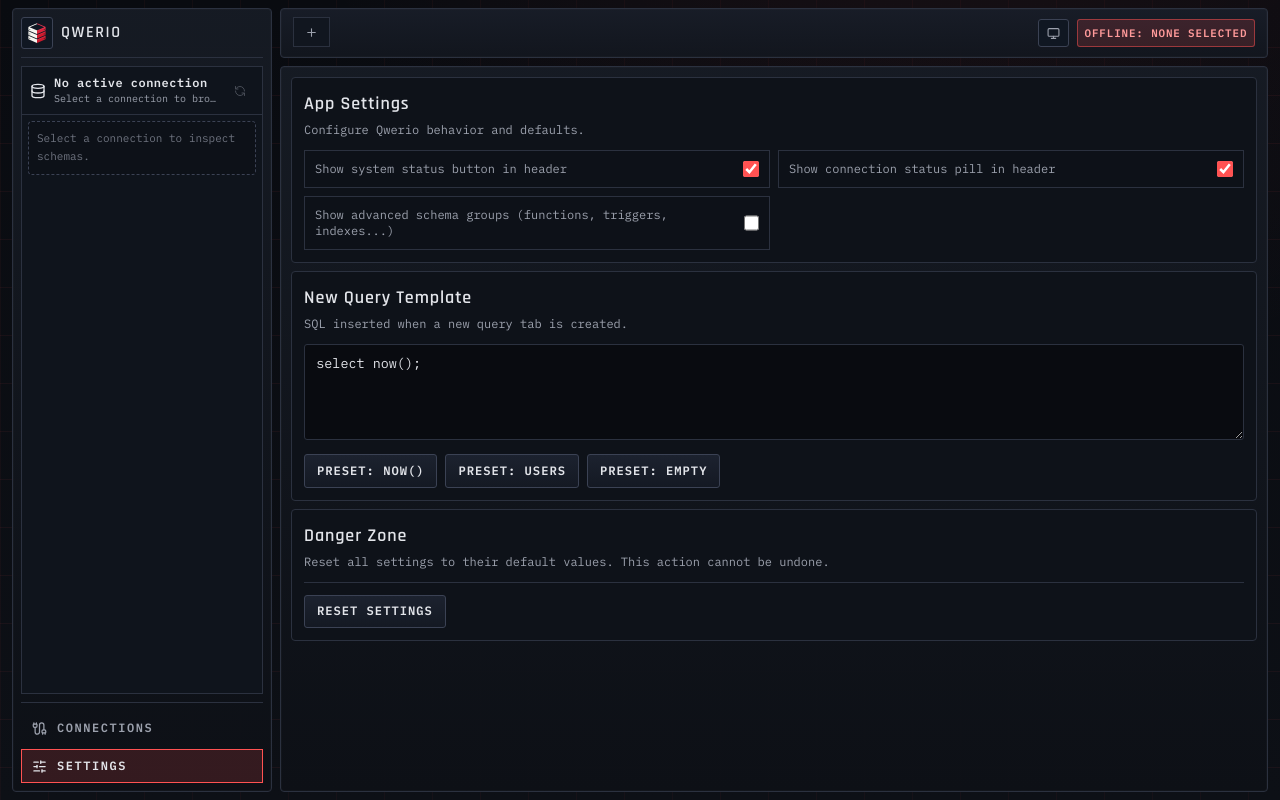
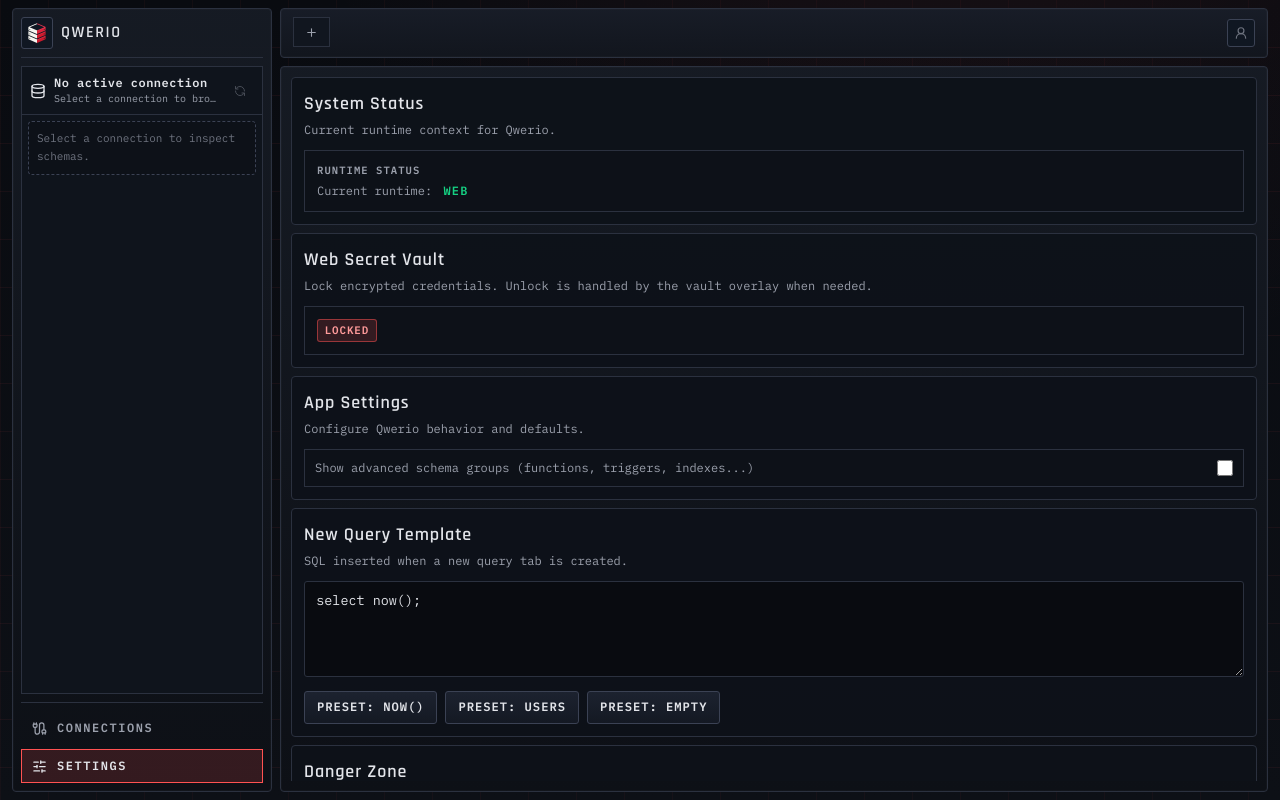
Before and after one commit to qwerio-app/qwerio, a Vue app: page /settings in a window 1280 px wide. Built offline with nearby package versions, Linux system fonts and the light colour scheme; what @tanstack/vue-query, ag-grid-community would draw is missing.

Commit message:
Rework app layout to support user login

```diff
--- a/src/components/layout/AppHeader.vue
+++ b/src/components/layout/AppHeader.vue
@@ -1,36 +1,21 @@
 <script setup lang="ts">
-import { computed, onBeforeUnmount, onMounted, ref, watch } from "vue";
+import { ref, watch } from "vue";
 import { getCurrentWindow } from "@tauri-apps/api/window";
-import { Minus, Monitor, Plus, Square, X } from "lucide-vue-next";
+import { Minus, Plus, Square, UserRound, X } from "lucide-vue-next";
 import { useRoute, useRouter } from "vue-router";
 import { getRuntimeMode } from "../../core/query-engine-service";
-import { useAppSettingsStore } from "../../stores/app-settings";
 import { useAppTabsStore, type AppTab } from "../../stores/app-tabs";
-import { useConnectionsStore } from "../../stores/connections";
 import { useWorkbenchStore } from "../../stores/workbench";
-import AppStatusView from "../../views/AppStatusView.vue";
 
 const route = useRoute();
 const router = useRouter();
-const appSettingsStore = useAppSettingsStore();
 const appTabsStore = useAppTabsStore();
-const connectionsStore = useConnectionsStore();
 const workbenchStore = useWorkbenchStore();
 
 const runtimeMode = getRuntimeMode();
 const isDesktopRuntime = runtimeMode === "desktop";
 const desktopWindow = isDesktopRuntime ? getCurrentWindow() : null;
-
-const activeConnectionLabel = computed(() => {
-  return connectionsStore.activeProfile?.name ?? "none selected";
-});
-
-const activeConnectionState = computed(() =>
-  Boolean(connectionsStore.activeProfile),
-);
-
-const isSystemStatusOpen = ref(false);
-const systemStatusMenuRef = ref<HTMLElement | null>(null);
+const userAvatarUrl = ref<string | null>(null);
 
 function toQueryRoutePath(queryTabId: string): string {
   return `/query/${queryTabId}`;
@@ -142,41 +127,7 @@ async function closeWindow(): Promise<void> {
   await desktopWindow.close();
 }
 
-function toggleSystemStatusMenu(): void {
-  isSystemStatusOpen.value = !isSystemStatusOpen.value;
-}
-
-function closeSystemStatusMenu(): void {
-  isSystemStatusOpen.value = false;
-}
-
-function handleDocumentPointerDown(event: MouseEvent): void {
-  const eventTarget = event.target;
-
-  if (!(eventTarget instanceof Node)) {
-    return;
-  }
-
-  if (!systemStatusMenuRef.value?.contains(eventTarget)) {
-    closeSystemStatusMenu();
-  }
-}
-
-function handleDocumentKeydown(event: KeyboardEvent): void {
-  if (event.key === "Escape") {
-    closeSystemStatusMenu();
-  }
-}
-
-onMounted(() => {
-  document.addEventListener("mousedown", handleDocumentPointerDown);
-  document.addEventListener("keydown", handleDocumentKeydown);
-});
-
-onBeforeUnmount(() => {
-  document.removeEventListener("mousedown", handleDocumentPointerDown);
-  document.removeEventListener("keydown", handleDocumentKeydown);
-});
+function handleProfileButtonClick(): void {}
 
 async function activateTab(tab: AppTab): Promise<void> {
   appTabsStore.setActiveTab(tab.id);
@@ -267,44 +218,20 @@ async function closeTab(tab: AppTab): Promise<void> {
     </div>
 
     <div class="ml-auto flex shrink-0 items-center gap-2">
-      <div
-        v-if="appSettingsStore.showSystemStatusButton"
-        ref="systemStatusMenuRef"
-        class="relative"
+      <button
+        type="button"
+        class="inline-flex size-7 shrink-0 items-center justify-center rounded-[3px] border border-[var(--chrome-border-strong)] bg-[#101722] transition hover:border-[#525d74] hover:text-[var(--chrome-ink)]"
+        aria-label="User profile"
+        @click="handleProfileButtonClick"
       >
-        <button
-          type="button"
-          class="inline-flex h-7 items-center gap-1.5 rounded-[3px] border border-[var(--chrome-border-strong)] bg-[#101722] px-2 text-xs font-semibold uppercase tracking-[0.08em] text-[var(--chrome-ink-dim)] transition hover:border-[#525d74] hover:text-[var(--chrome-ink)]"
-          aria-haspopup="menu"
-          :aria-expanded="isSystemStatusOpen"
-          aria-label="Toggle System Status"
-          @click="toggleSystemStatusMenu"
-        >
-          <Monitor :size="13" />
-        </button>
-
-        <div
-          v-if="isSystemStatusOpen"
-          class="panel absolute right-0 top-[calc(100%+0.4rem)] z-30 w-[min(94vw,680px)] p-2"
-          role="menu"
-        >
-          <AppStatusView />
-        </div>
-      </div>
-
-      <div
-        v-if="appSettingsStore.showConnectionStatusPill"
-        class="hidden items-center gap-2 md:flex"
-        :data-tauri-drag-region="isDesktopRuntime ? '' : undefined"
-      >
-        <span
-          class="chrome-pill h-7"
-          :class="activeConnectionState ? 'chrome-pill-ok' : 'chrome-pill-bad'"
-        >
-          {{ activeConnectionState ? "connected" : "offline" }}:
-          {{ activeConnectionLabel }}
-        </span>
-      </div>
+        <img
+          v-if="userAvatarUrl"
+          :src="userAvatarUrl"
+          alt="User avatar"
+          class="size-5 rounded-full object-cover"
+        />
+        <UserRound v-else :size="14" class="text-[var(--chrome-ink-muted)]" />
+      </button>
 
       <span
         v-if="isDesktopRuntime"
--- a/src/views/AppStatusView.vue
+++ b/src/components/status/AppStatusView.vue
@@ -1,31 +1,13 @@
 <script setup lang="ts">
-import { computed, onMounted, ref } from "vue";
 import { Lock } from "lucide-vue-next";
-import { getRuntimeMode } from "../core/query-engine-service";
-import { useVaultStore } from "../stores/vault";
+import { onMounted, ref } from "vue";
+import { getRuntimeMode } from "../../core/query-engine-service";
+import { useVaultStore } from "../../stores/vault";
 
 const runtimeMode = getRuntimeMode();
 const isWebRuntime = runtimeMode === "web";
 const vaultStore = useVaultStore();
 const vaultFeedback = ref("");
-
-const matrix = computed(() => [
-  {
-    feature: "Native desktop DB access (Postgres/MySQL/SQL Server/SQLite)",
-    desktop: "Supported",
-    web: "Not available",
-  },
-  {
-    feature: "HTTP provider adapters",
-    desktop: "Optional",
-    web: "Required",
-  },
-  {
-    feature: "Query cancel",
-    desktop: "Planned",
-    web: "Provider-dependent",
-  },
-]);
 
 function lockVault(): void {
   vaultStore.lock();
@@ -38,7 +20,7 @@ onMounted(() => {
 </script>
 
 <template>
-  <div class="qwerio-scroll flex max-h-[70vh] flex-col gap-2 overflow-auto">
+  <div class="flex flex-col gap-2">
     <section class="panel-tight p-3">
       <h2 class="font-display text-lg font-semibold tracking-[0.05em] text-[var(--chrome-ink)]">
         System Status
@@ -89,33 +71,5 @@ onMounted(() => {
 
       <p v-if="vaultFeedback" class="mt-3 text-xs text-[var(--chrome-yellow)]">{{ vaultFeedback }}</p>
     </section>
-
-    <section class="panel-tight min-h-0 overflow-hidden p-3">
-      <h3 class="font-display text-base font-semibold tracking-[0.05em] text-[var(--chrome-ink)]">
-        Compatibility Matrix
-      </h3>
-      <p class="mt-1 text-xs text-[var(--chrome-ink-dim)]">
-        Runtime-aware features for Qwerio's dual-mode architecture.
-      </p>
-      <div class="mt-3 overflow-hidden border border-[var(--chrome-border)]">
-        <table class="w-full border-collapse text-xs">
-          <thead>
-            <tr class="border-b border-[var(--chrome-border)] bg-[#161c27] text-left text-[var(--chrome-ink-dim)]">
-              <th class="px-2.5 py-2 font-semibold uppercase tracking-[0.1em]">Feature</th>
-              <th class="px-2.5 py-2 font-semibold uppercase tracking-[0.1em]">Desktop</th>
-              <th class="px-2.5 py-2 font-semibold uppercase tracking-[0.1em]">Web</th>
-            </tr>
-          </thead>
-
-          <tbody>
-            <tr v-for="item in matrix" :key="item.feature" class="border-t border-[var(--chrome-border)]">
-              <td class="px-2.5 py-2 text-[var(--chrome-ink)]">{{ item.feature }}</td>
-              <td class="px-2.5 py-2 text-[var(--chrome-ink-dim)]">{{ item.desktop }}</td>
-              <td class="px-2.5 py-2 text-[var(--chrome-ink-dim)]">{{ item.web }}</td>
-            </tr>
-          </tbody>
-        </table>
-      </div>
-    </section>
   </div>
 </template>
--- a/src/stores/app-settings.ts
+++ b/src/stores/app-settings.ts
@@ -3,27 +3,15 @@ import { ref, watch } from "vue";
 import { getSettingValue, setSettingValue } from "../core/storage/indexed-db";
 
 const DEFAULT_NEW_QUERY_SQL = "select now();";
-const SHOW_SYSTEM_STATUS_BUTTON_KEY = "settings.showSystemStatusButton";
-const SHOW_CONNECTION_STATUS_PILL_KEY = "settings.showConnectionStatusPill";
 const SHOW_ADVANCED_SCHEMA_GROUPS_KEY = "settings.showAdvancedSchemaGroups";
 const NEW_QUERY_TEMPLATE_SQL_KEY = "settings.newQueryTemplateSql";
 
 export const useAppSettingsStore = defineStore("app-settings", () => {
-  const showSystemStatusButton = ref(true);
-  const showConnectionStatusPill = ref(true);
   const showAdvancedSchemaGroups = ref(false);
   const newQueryTemplateSql = ref(DEFAULT_NEW_QUERY_SQL);
   const hasHydrated = ref(false);
 
   void (async () => {
-    showSystemStatusButton.value = await getSettingValue(
-      SHOW_SYSTEM_STATUS_BUTTON_KEY,
-      true,
-    );
-    showConnectionStatusPill.value = await getSettingValue(
-      SHOW_CONNECTION_STATUS_PILL_KEY,
-      true,
-    );
     showAdvancedSchemaGroups.value = await getSettingValue(
       SHOW_ADVANCED_SCHEMA_GROUPS_KEY,
       false,
@@ -35,22 +23,6 @@ export const useAppSettingsStore = defineStore("app-settings", () => {
 
     hasHydrated.value = true;
   })();
-
-  watch(showSystemStatusButton, (value) => {
-    if (!hasHydrated.value) {
-      return;
-    }
-
-    void setSettingValue(SHOW_SYSTEM_STATUS_BUTTON_KEY, value);
-  });
-
-  watch(showConnectionStatusPill, (value) => {
-    if (!hasHydrated.value) {
-      return;
-    }
-
-    void setSettingValue(SHOW_CONNECTION_STATUS_PILL_KEY, value);
-  });
 
   watch(showAdvancedSchemaGroups, (value) => {
     if (!hasHydrated.value) {
@@ -69,15 +41,11 @@ export const useAppSettingsStore = defineStore("app-settings", () => {
   });
 
   function resetToDefaults(): void {
-    showSystemStatusButton.value = true;
-    showConnectionStatusPill.value = true;
     showAdvancedSchemaGroups.value = false;
     newQueryTemplateSql.value = DEFAULT_NEW_QUERY_SQL;
   }
 
   return {
-    showSystemStatusButton,
-    showConnectionStatusPill,
     showAdvancedSchemaGroups,
     newQueryTemplateSql,
     resetToDefaults,
--- a/src/views/SettingsView.vue
+++ b/src/views/SettingsView.vue
@@ -1,4 +1,5 @@
 <script setup lang="ts">
+import AppStatusView from "../components/status/AppStatusView.vue";
 import { useAppSettingsStore } from "../stores/app-settings";
 
 const appSettingsStore = useAppSettingsStore();
@@ -21,6 +22,8 @@ function applyTemplatePreset(preset: "now" | "users" | "empty"): void {
 
 <template>
   <div class="qwerio-scroll flex h-full flex-col gap-2 overflow-auto">
+    <AppStatusView />
+
     <section class="panel-tight p-3">
       <h2
         class="font-display text-lg font-semibold tracking-[0.05em] text-[var(--chrome-ink)]"
@@ -31,33 +34,7 @@ function applyTemplatePreset(preset: "now" | "users" | "empty"): void {
         Configure Qwerio behavior and defaults.
       </p>
 
-      <div class="mt-3 grid gap-2 md:grid-cols-2">
-        <label
-          class="flex items-center justify-between gap-3 border border-[var(--chrome-border)] bg-[#0d1118] p-2.5"
-        >
-          <span class="text-xs text-[var(--chrome-ink-dim)]"
-            >Show system status button in header</span
-          >
-          <input
-            v-model="appSettingsStore.showSystemStatusButton"
-            type="checkbox"
-            class="size-4 accent-[var(--chrome-red)]"
-          />
-        </label>
-
-        <label
-          class="flex items-center justify-between gap-3 border border-[var(--chrome-border)] bg-[#0d1118] p-2.5"
-        >
-          <span class="text-xs text-[var(--chrome-ink-dim)]"
-            >Show connection status pill in header</span
-          >
-          <input
-            v-model="appSettingsStore.showConnectionStatusPill"
-            type="checkbox"
-            class="size-4 accent-[var(--chrome-red)]"
-          />
-        </label>
-
+      <div class="mt-3 grid gap-2">
         <label
           class="flex items-center justify-between gap-3 border border-[var(--chrome-border)] bg-[#0d1118] p-2.5"
         >
```
Also changed, not shown: src/components/layout/AppSidebar.vue (+20 -0 lines).
